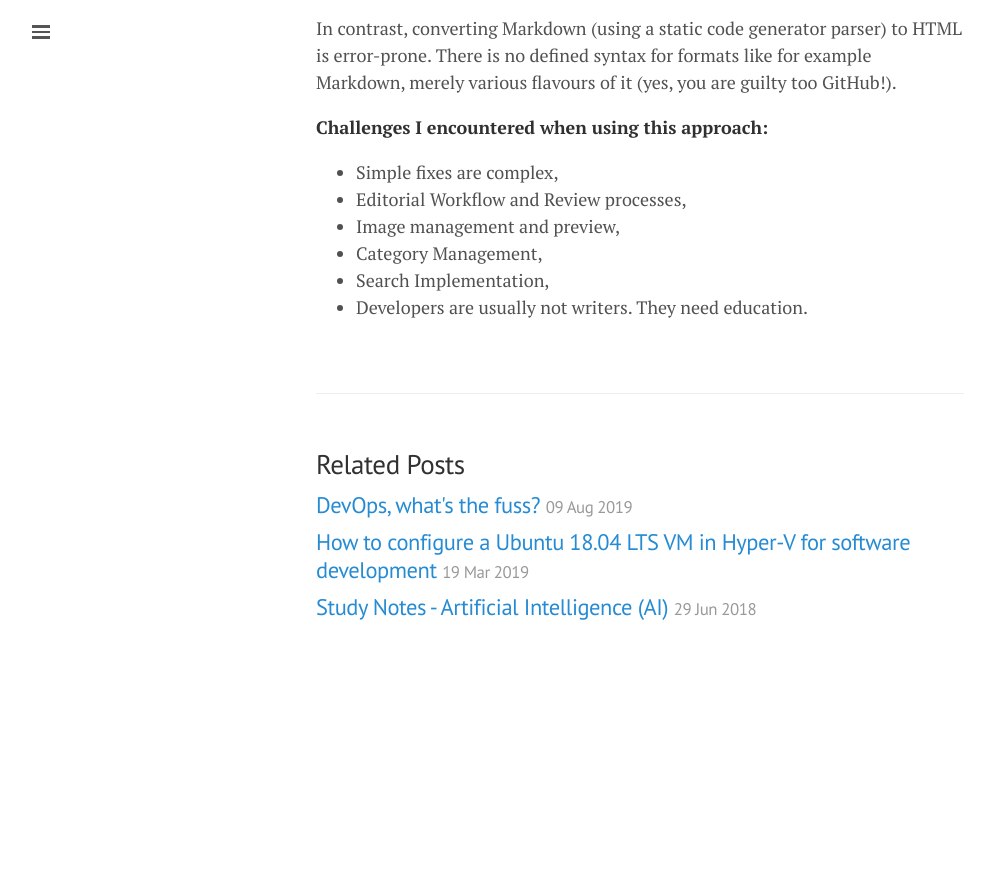
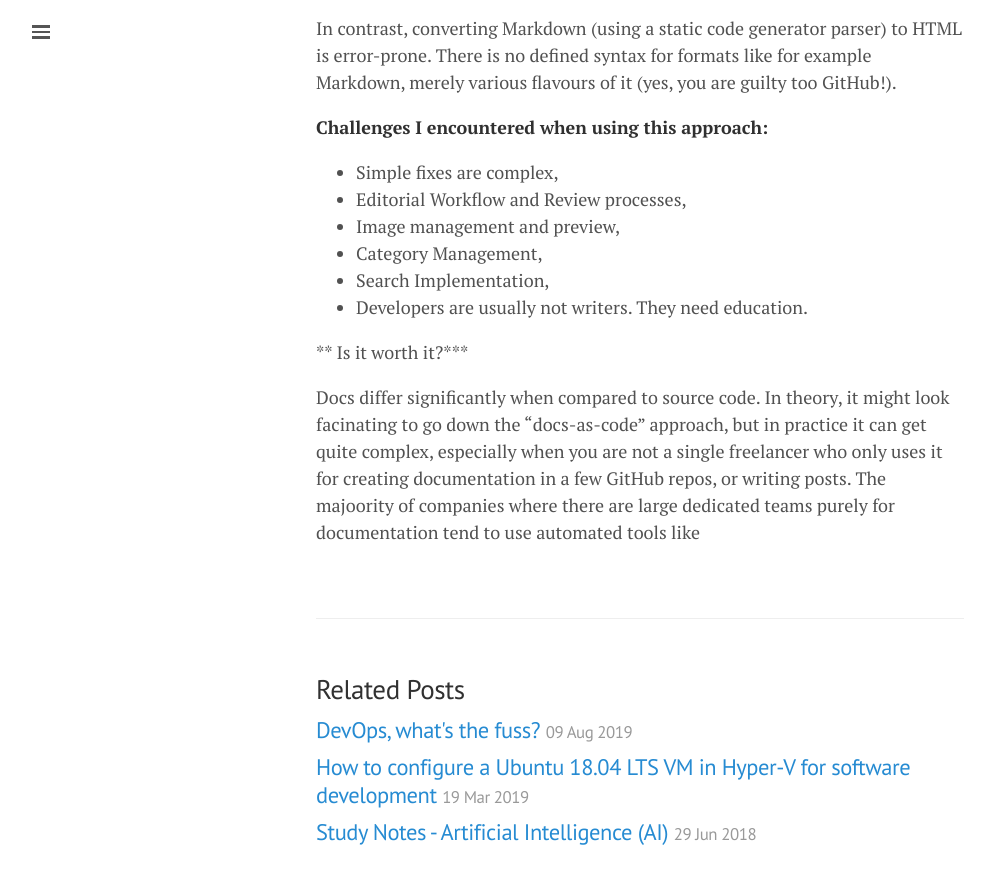
Before and after one commit to lgeurts/lgeurts.github.io, a Jekyll site: the page built from _posts/2020-08-21-docs-as-code.md, in a window 1280 px wide and 900 px high, scrolled down 1031 px. Shown: the top 884 px of the window, without its empty margins (0-995 px from the left). Built offline with Jekyll 4.4.1, drawn with Linux system fonts in a browser that asks for light colours; nearby versions of some CDN libraries; before the commit the page ends 1706 px from its top, so only the background shows below that.

Commit message:
Update 2020-08-21-docs-as-code.md

```diff
--- a/_posts/2020-08-21-docs-as-code.md
+++ b/_posts/2020-08-21-docs-as-code.md
@@ -44,3 +44,7 @@
 - Category Management,
 - Search Implementation,
 - Developers are usually not writers. They need education.
+
+** Is it worth it?***
+
+Docs differ significantly when compared to source code. In theory, it might look facinating to go down the “docs-as-code” approach, but in practice it can get quite complex, especially when you are not a single freelancer who only uses it for creating documentation in a few GitHub repos, or writing posts. The majoority of companies where there are large dedicated teams purely for documentation tend to use automated tools like
```
